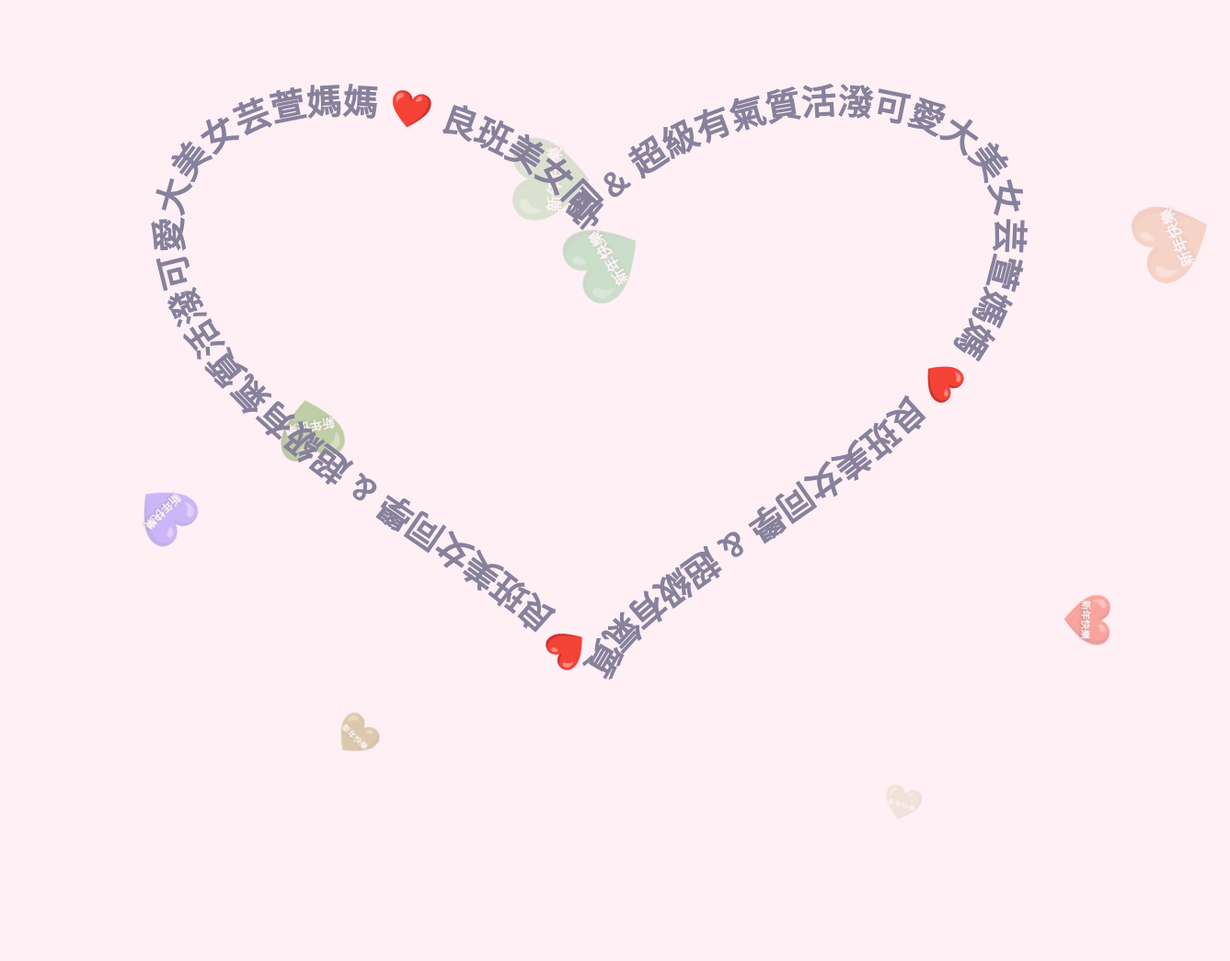
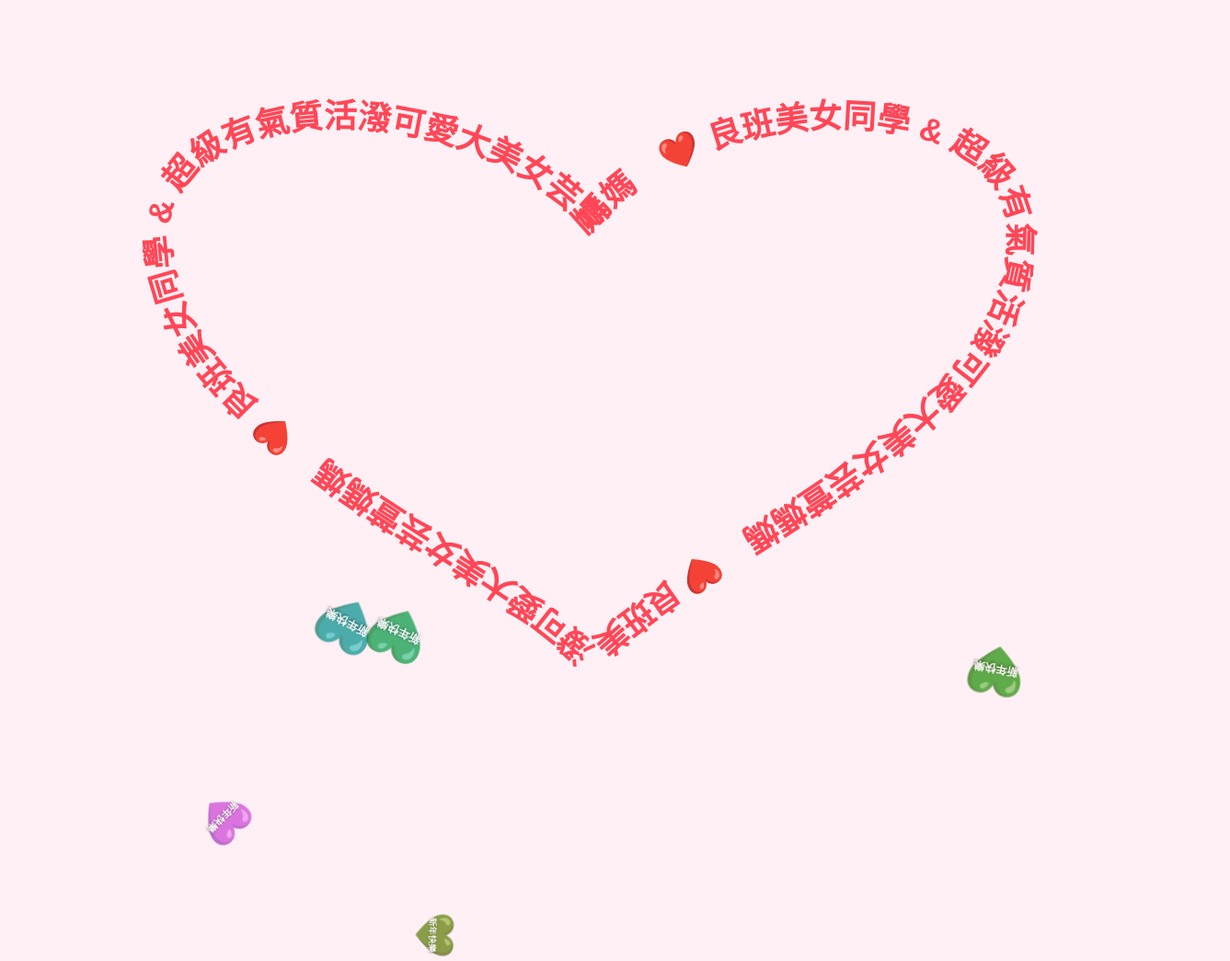
Before and after one commit to annecsu-jpg/happyNewYear, a plain HTML site: page index.html in a window 1280 px wide. Shown: the top 1045 px of the page at 92% size, 1337 px wide, since content can reach past the window. Before the commit the page ends 900 px from the top, so only its background shows below. Drawn offline with Linux system fonts and the light colour scheme.

Commit message:
Update index.html
無限

```diff
--- a/index.html
+++ b/index.html
@@ -3,127 +3,137 @@
 <head>
     <meta charset="UTF-8">
     <meta name="viewport" content="width=device-width, initial-scale=1.0">
-    <title>無縫循環愛心跑馬燈 - 芸萱媽媽專屬</title>
+    <title>真正無限循環愛心 - 芸萱媽媽</title>
     <style>
         body {
             margin: 0;
             padding: 0;
             background-color: #fff0f5;
             overflow: hidden;
-            font-family: "Microsoft JhengHei", "PingFang TC", sans-serif;
+            font-family: "Microsoft JhengHei", sans-serif;
             display: flex;
             justify-content: center;
             align-items: center;
             height: 100vh;
-            width: 100vw;
         }
 
-        .heart-svg-container {
-            width: 95vw;
-            height: 95vh;
+        .container {
+            width: 100vw;
+            height: 100vh;
             display: flex;
             justify-content: center;
             align-items: center;
-            z-index: 10;
+            position: relative;
         }
 
-        svg { overflow: visible; }
+        svg {
+            width: 90%;
+            height: 90%;
+            overflow: visible;
+        }
 
-        .path-text {
+        /* 跑馬燈文字樣式 */
+        .marquee-text {
             font-size: 30px;
             font-weight: 900;
             fill: #ff4757;
-            /* 讓文字顏色像彩虹般變換 */
-            animation: rainbowFlow 6s linear infinite;
+            /* 彩虹漸變效果 */
+            animation: rainbow 5s linear infinite;
         }
 
-        @keyframes rainbowFlow {
+        @keyframes rainbow {
             0% { fill: #ff4757; }
-            33% { fill: #2ecc71; }
-            66% { fill: #0abde3; }
+            33% { fill: #ffa502; }
+            66% { fill: #2ed573; }
             100% { fill: #ff4757; }
         }
 
-        /* 漂浮愛心樣式 */
-        .floating-heart {
+        /* 漂浮新年愛心 */
+        .float-heart {
             position: absolute;
-            display: flex;
-            justify-content: center;
-            align-items: center;
+            pointer-events: none;
             z-index: 1;
-            pointer-events: none;
         }
-        .heart-emoji { font-size: 65px; opacity: 0.6; }
-        .heart-msg {
+        .emoji { font-size: 60px; opacity: 0.7; }
+        .msg {
             position: absolute;
             color: white;
             font-size: 14px;
             font-weight: bold;
             top: 40%;
-            text-shadow: 1px 1px 3px rgba(0,0,0,0.4);
+            left: 50%;
+            transform: translateX(-50%);
+            white-space: nowrap;
+            text-shadow: 1px 1px 3px rgba(0,0,0,0.5);
+        }
+
+        @keyframes riseUp {
+            0% { transform: translateY(110vh) scale(0.5); opacity: 0; }
+            10% { opacity: 1; }
+            90% { opacity: 1; }
+            100% { transform: translateY(-20vh) scale(1.2) rotate(360deg); opacity: 0; }
         }
     </style>
 </head>
 <body>
 
-    <div class="heart-svg-container">
-        <svg viewBox="0 0 800 600" width="100%" height="100%" preserveAspectRatio="xMidYMid meet">
+    <div class="container">
+        <svg viewBox="0 0 800 600" preserveAspectRatio="xMidYMid meet">
             <defs>
-                <path id="infiniteHeart" d="M400,550 C350,450 50,350 50,180 C50,50 300,50 400,180 C500,50 750,50 750,180 C750,350 450,450 400,550 Z" />
+                <path id="heartPath" d="M400,550 C300,450 20,350 20,180 C20,50 300,50 400,180 C500,50 780,50 780,180 C780,350 500,450 400,550 Z" />
             </defs>
-
-            <text class="path-text">
-                <textPath xlink:href="#infiniteHeart" startOffset="0%">
-                    ❤️ 良班美女同學 & 超級有氣質活潑可愛大美女芸萱媽媽 ❤️ 良班美女同學 & 超級有氣質活潑可愛大美女芸萱媽媽 ❤️ 良班美女同學 & 超級有氣質活潑可愛大美女芸萱媽媽
-                    <animate attributeName="startOffset" from="0%" to="-100%" dur="25s" repeatCount="indefinite" />
-                </textPath>
+            <text class="marquee-text">
+                <textPath id="tp" xlink:href="#heartPath" startOffset="0"></textPath>
             </text>
         </svg>
     </div>
 
     <script>
-        function createHeart() {
-            const container = document.createElement('div');
-            container.classList.add('floating-heart');
+        const textStr = "❤️ 良班美女同學 & 超級有氣質活潑可愛大美女芸萱媽媽　";
+        const tp = document.getElementById('tp');
+        const path = document.getElementById('heartPath');
+        const pathLength = path.getTotalLength();
 
-            // 隨機生成位置
-            container.style.left = Math.random() * 100 + 'vw';
-            container.style.top = '110vh';
-
-            // 色相隨機旋轉
-            container.style.filter = `hue-rotate(${Math.random() * 360}deg)`;
-
-            // 隨機動畫速度
-            const duration = Math.random() * 4 + 4;
-            container.style.animation = `rise ${duration}s linear forwards`;
-
-            const heart = document.createElement('div');
-            heart.classList.add('heart-emoji');
-            heart.innerHTML = '❤️';
-
-            const msg = document.createElement('div');
-            msg.classList.add('heart-msg');
-            msg.innerHTML = '新年快樂';
-
-            container.appendChild(heart);
-            container.appendChild(msg);
-            document.body.appendChild(container);
-
-            setTimeout(() => container.remove(), duration * 1000);
+        // 核心邏輯：將文字重複填充，直到長度超過路徑的兩倍，確保循環時不會看到斷頭
+        let longText = textStr;
+        while (tp.getComputedTextLength() < pathLength * 2) {
+            longText += textStr;
+            tp.textContent = longText;
         }
 
-        // 注入上升動畫
-        const styleSheet = document.createElement("style");
-        styleSheet.innerText = `
-            @keyframes rise {
-                0% { transform: translateY(0) scale(0.5); opacity: 0; }
-                20% { opacity: 0.8; }
-                100% { transform: translateY(-120vh) scale(1.5) rotate(360deg); opacity: 0; }
+        // 使用 JS 動畫來控制 startOffset，達成毫秒級精準對接
+        let offset = 0;
+        const singleTextLength = tp.getComputedTextLength() / (longText.length / textStr.length);
+
+        function animate() {
+            offset -= 1.5; // 控制轉動速度，數字越大越快
+            // 當位移超過一串文字的長度時，瞬間重設為 0，因為內容是一樣的，視覺上完全無感
+            if (Math.abs(offset) >= singleTextLength) {
+                offset = 0;
             }
-        `;
-        document.head.appendChild(styleSheet);
+            tp.setAttribute('startOffset', offset);
+            requestAnimationFrame(animate);
+        }
 
-        setInterval(createHeart, 600);
+        // 等待字體載入後開始動畫
+        window.onload = animate;
+
+        // 生成新年快樂愛心
+        function createHearts() {
+            const div = document.createElement('div');
+            div.className = 'float-heart';
+            div.style.left = Math.random() * 90 + 'vw';
+            div.style.filter = `hue-rotate(${Math.random() * 360}deg)`;
+            div.style.animation = `riseUp ${Math.random() * 3 + 5}s linear forwards`;
+
+            div.innerHTML = `
+                <div class="emoji">❤️</div>
+                <div class="msg">新年快樂</div>
+            `;
+            document.body.appendChild(div);
+            setTimeout(() => div.remove(), 8000);
+        }
+        setInterval(createHearts, 600);
     </script>
 </body>
 </html>
```
